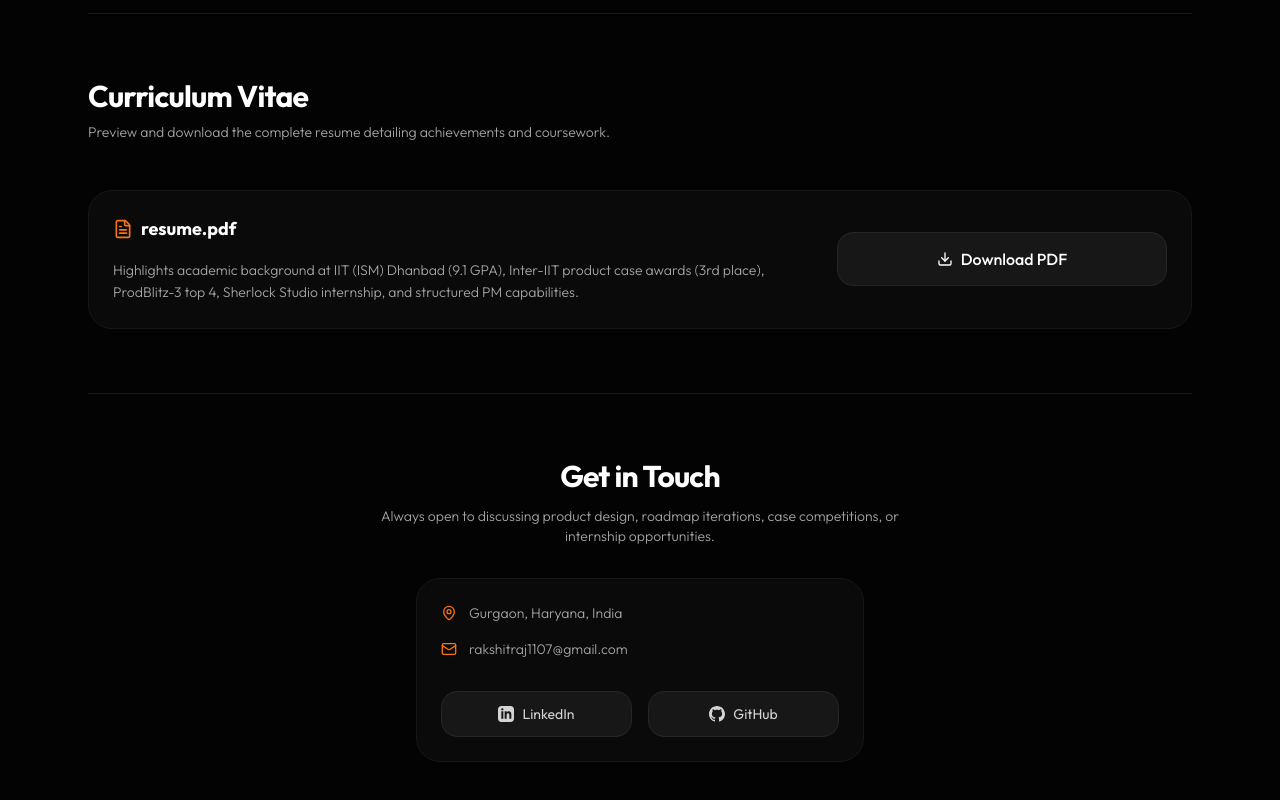
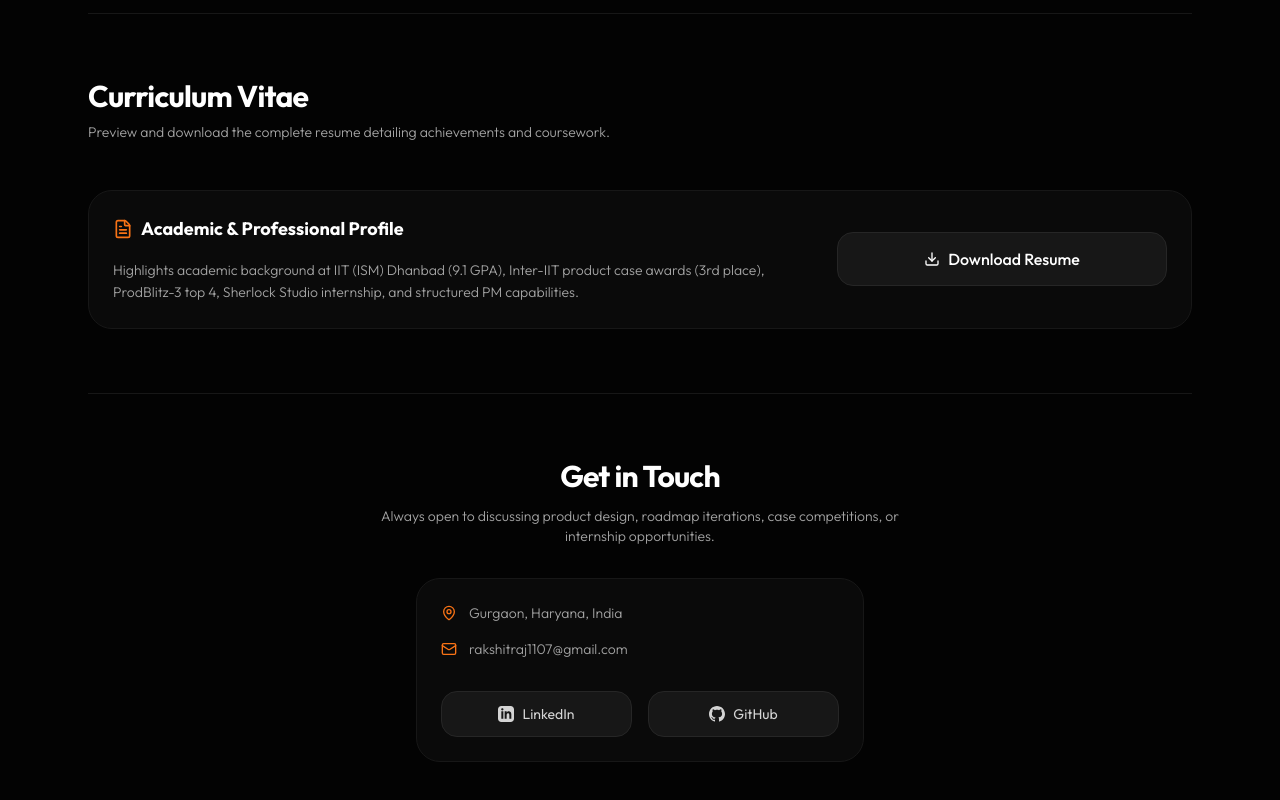
Before and after one commit to FocusedFalco/Portfolio, a Next.js app: page / in a window 1280 px wide. Shown: the part 3165-3965 px from the top of the page. Built offline with nearby package versions, Linux system fonts and the light colour scheme.

Commit message:
design: update problem statement icon and optimize resume section copy

```diff
--- a/src/app/page.tsx
+++ b/src/app/page.tsx
@@ -357,7 +357,7 @@ export default function PortfolioHome() {
               transition={{ delay: 0.1 }}
               className="text-4xl sm:text-5xl md:text-7xl font-extrabold tracking-tight text-white leading-[1.05]"
             >
-              Building products <br className="hidden md:block"/>
+              Building products <br className="hidden md:block" />
               <span className="text-gradient">people love.</span>
             </motion.h1>
             <motion.p
@@ -650,7 +650,7 @@ export default function PortfolioHome() {
             <div className="md:col-span-2 space-y-4">
               <h3 className="text-lg font-bold text-white flex items-center gap-2">
                 <FileText className="w-5 h-5 text-orange-500" />
-                resume.pdf
+                Academic & Professional Profile
               </h3>
               <p className="text-sm text-neutral-400 font-light leading-relaxed">
                 Highlights academic background at IIT (ISM) Dhanbad (9.1 GPA), Inter-IIT product case awards (3rd place), ProdBlitz-3 top 4, Sherlock Studio internship, and structured PM capabilities.
@@ -664,7 +664,7 @@ export default function PortfolioHome() {
                 className="w-full bg-neutral-900 border border-neutral-800 hover:border-neutral-700 hover:bg-neutral-850 text-white font-medium py-3.5 px-5 rounded-lg flex items-center justify-center gap-2 transition-all"
               >
                 <Download className="w-4 h-4" />
-                Download PDF
+                Download Resume
               </a>
             </div>
           </div>
@@ -699,7 +699,7 @@ export default function PortfolioHome() {
                 className="flex-1 bg-neutral-900 border border-neutral-800 hover:border-neutral-700 text-neutral-300 hover:text-white transition-all py-3 px-4 rounded-lg flex items-center justify-center gap-2 text-sm"
               >
                 <svg className="w-4 h-4 fill-current" viewBox="0 0 24 24">
-                  <path d="M19 0h-14c-2.761 0-5 2.239-5 5v14c0 2.761 2.239 5 5 5h14c2.762 0 5-2.239 5-5v-14c0-2.761-2.238-5-5-5zm-11 19h-3v-11h3v11zm-1.5-12.268c-.966 0-1.75-.779-1.75-1.75s.784-1.75 1.75-1.75 1.75.779 1.75 1.75-.784 1.75-1.75 1.75zm13.5 12.268h-3v-5.604c0-3.368-4-3.113-4 0v5.604h-3v-11h3v1.765c1.396-2.586 7-2.777 7 2.476v6.759z"/>
+                  <path d="M19 0h-14c-2.761 0-5 2.239-5 5v14c0 2.761 2.239 5 5 5h14c2.762 0 5-2.239 5-5v-14c0-2.761-2.238-5-5-5zm-11 19h-3v-11h3v11zm-1.5-12.268c-.966 0-1.75-.779-1.75-1.75s.784-1.75 1.75-1.75 1.75.779 1.75 1.75-.784 1.75-1.75 1.75zm13.5 12.268h-3v-5.604c0-3.368-4-3.113-4 0v5.604h-3v-11h3v1.765c1.396-2.586 7-2.777 7 2.476v6.759z" />
                 </svg>
                 LinkedIn
               </a>
@@ -710,7 +710,7 @@ export default function PortfolioHome() {
                 className="flex-1 bg-neutral-900 border border-neutral-800 hover:border-neutral-700 text-neutral-300 hover:text-white transition-all py-3 px-4 rounded-lg flex items-center justify-center gap-2 text-sm"
               >
                 <svg className="w-4 h-4 fill-current" viewBox="0 0 24 24">
-                  <path d="M12 0c-6.626 0-12 5.373-12 12 0 5.302 3.438 9.8 8.207 11.387.599.111.793-.261.793-.577v-2.234c-3.338.726-4.033-1.416-4.033-1.416-.546-1.387-1.333-1.756-1.333-1.756-1.089-.745.083-.729.083-.729 1.205.084 1.839 1.237 1.839 1.237 1.07 1.834 2.807 1.304 3.492.997.107-.775.418-1.305.762-1.604-2.665-.305-5.467-1.334-5.467-5.931 0-1.311.469-2.381 1.236-3.221-.124-.303-.535-1.524.117-3.176 0 0 1.008-.322 3.301 1.23.957-.266 1.983-.399 3.003-.404 1.02.005 2.047.138 3.006.404 2.291-1.552 3.297-1.23 3.297-1.23.653 1.653.242 2.874.118 3.176.77.84 1.235 1.911 1.235 3.221 0 4.609-2.807 5.624-5.479 5.921.43.372.823 1.102.823 2.222v3.293c0 .319.192.694.801.576 4.765-1.589 8.199-6.086 8.199-11.386 0-6.627-5.373-12-12-12z"/>
+                  <path d="M12 0c-6.626 0-12 5.373-12 12 0 5.302 3.438 9.8 8.207 11.387.599.111.793-.261.793-.577v-2.234c-3.338.726-4.033-1.416-4.033-1.416-.546-1.387-1.333-1.756-1.333-1.756-1.089-.745.083-.729.083-.729 1.205.084 1.839 1.237 1.839 1.237 1.07 1.834 2.807 1.304 3.492.997.107-.775.418-1.305.762-1.604-2.665-.305-5.467-1.334-5.467-5.931 0-1.311.469-2.381 1.236-3.221-.124-.303-.535-1.524.117-3.176 0 0 1.008-.322 3.301 1.23.957-.266 1.983-.399 3.003-.404 1.02.005 2.047.138 3.006.404 2.291-1.552 3.297-1.23 3.297-1.23.653 1.653.242 2.874.118 3.176.77.84 1.235 1.911 1.235 3.221 0 4.609-2.807 5.624-5.479 5.921.43.372.823 1.102.823 2.222v3.293c0 .319.192.694.801.576 4.765-1.589 8.199-6.086 8.199-11.386 0-6.627-5.373-12-12-12z" />
                 </svg>
                 GitHub
               </a>
--- a/src/components/ProjectModal.tsx
+++ b/src/components/ProjectModal.tsx
@@ -1,7 +1,7 @@
 "use client";
 
 import { motion, AnimatePresence } from "framer-motion";
-import { X, Calendar, Target, Award, ArrowUpRight, BarChart3, Users, Zap, FileText } from "lucide-react";
+import { X, Calendar, Target, Award, ArrowUpRight, BarChart3, Users, Zap, FileText, AlertCircle } from "lucide-react";
 
 interface ProjectDetails {
   id: string;
@@ -135,7 +135,7 @@ export default function ProjectModal({ project, onClose }: ProjectModalProps) {
             {/* Problem Statement */}
             <div className="space-y-4">
               <h3 className="text-xl font-medium text-white flex items-center gap-2">
-                <X className="w-5 h-5 text-red-500" />
+                <AlertCircle className="w-5 h-5 text-red-500" />
                 Problem Statement & Impact
               </h3>
               <div className="bg-red-500/5 border border-red-500/10 p-5 rounded-xl space-y-3">
```
